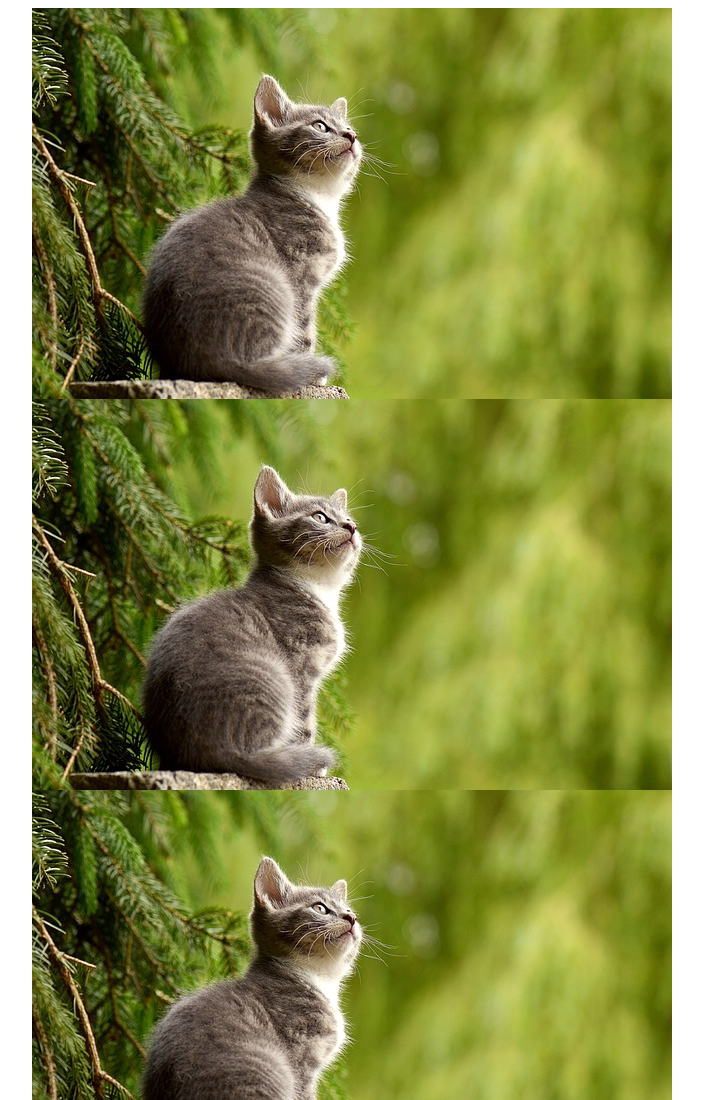
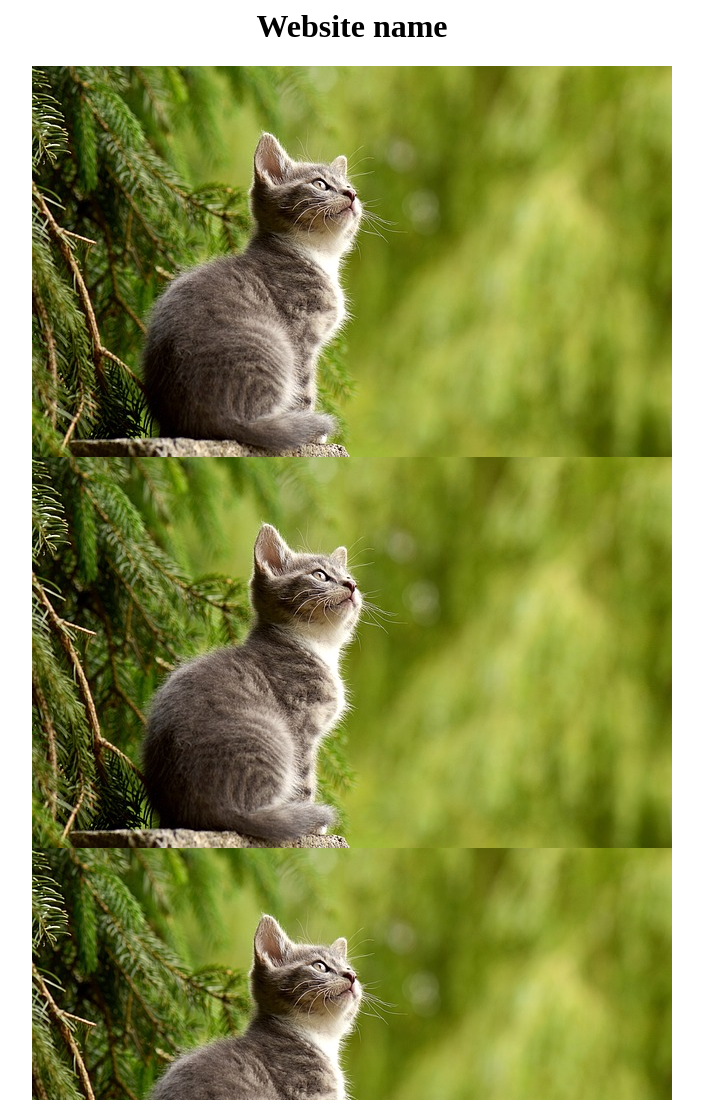
Before and after one commit to sjcooke2003/Repository1, a plain HTML site: page index.html in a window 1280 px wide. Shown: the top 1100 px of the page, without its empty margins (288-991 px from the left). Drawn offline with Linux system fonts and the light colour scheme.

Commit message:
Update index.html

```diff
--- a/index.html
+++ b/index.html
@@ -4,6 +4,7 @@
     <meta name="viewport" content="width=device-width, initial-scale=1.0">
     <link rel="stylesheet" href="style.css">
     <title>Domainnamehere</title>
+    <center> <h1>Website name</h1> </center>
 </head>
 <body>
 <center>
```
